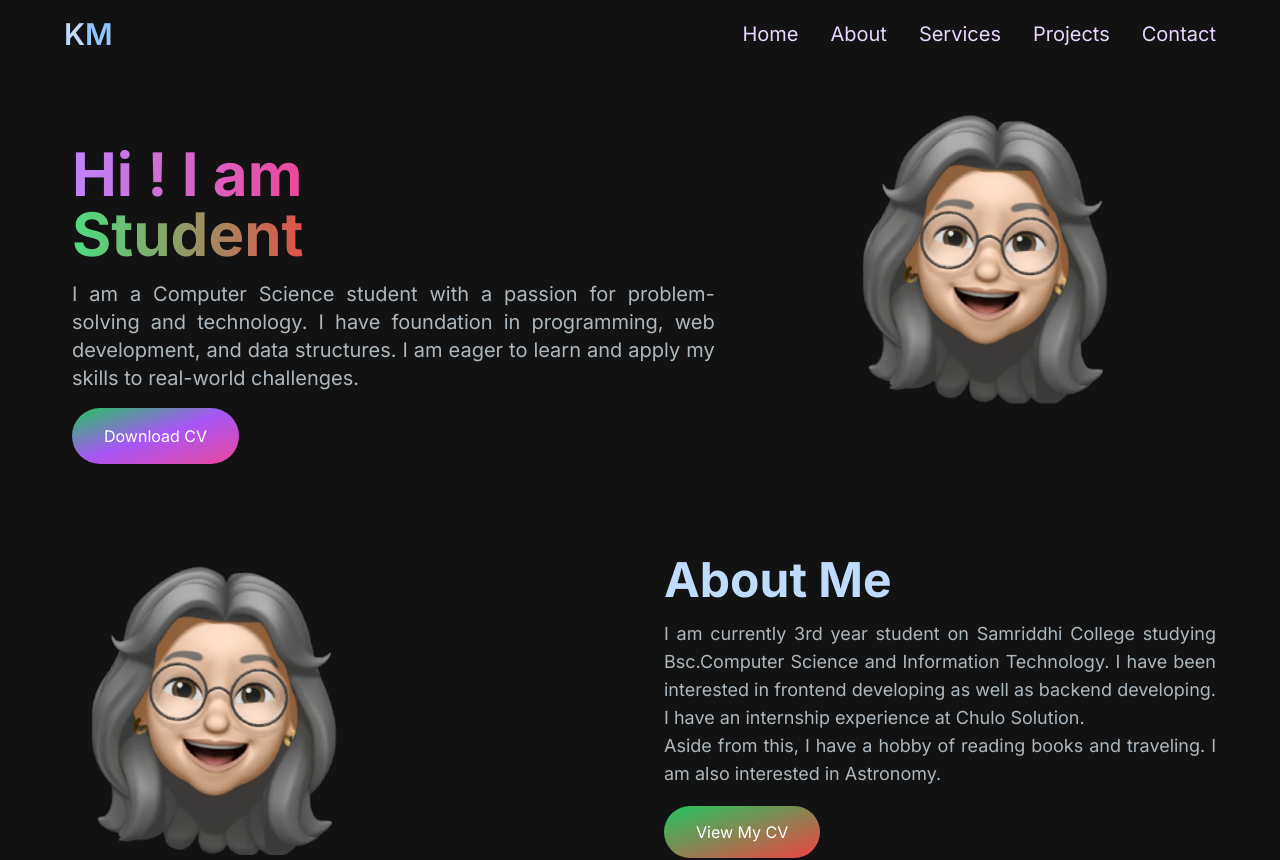
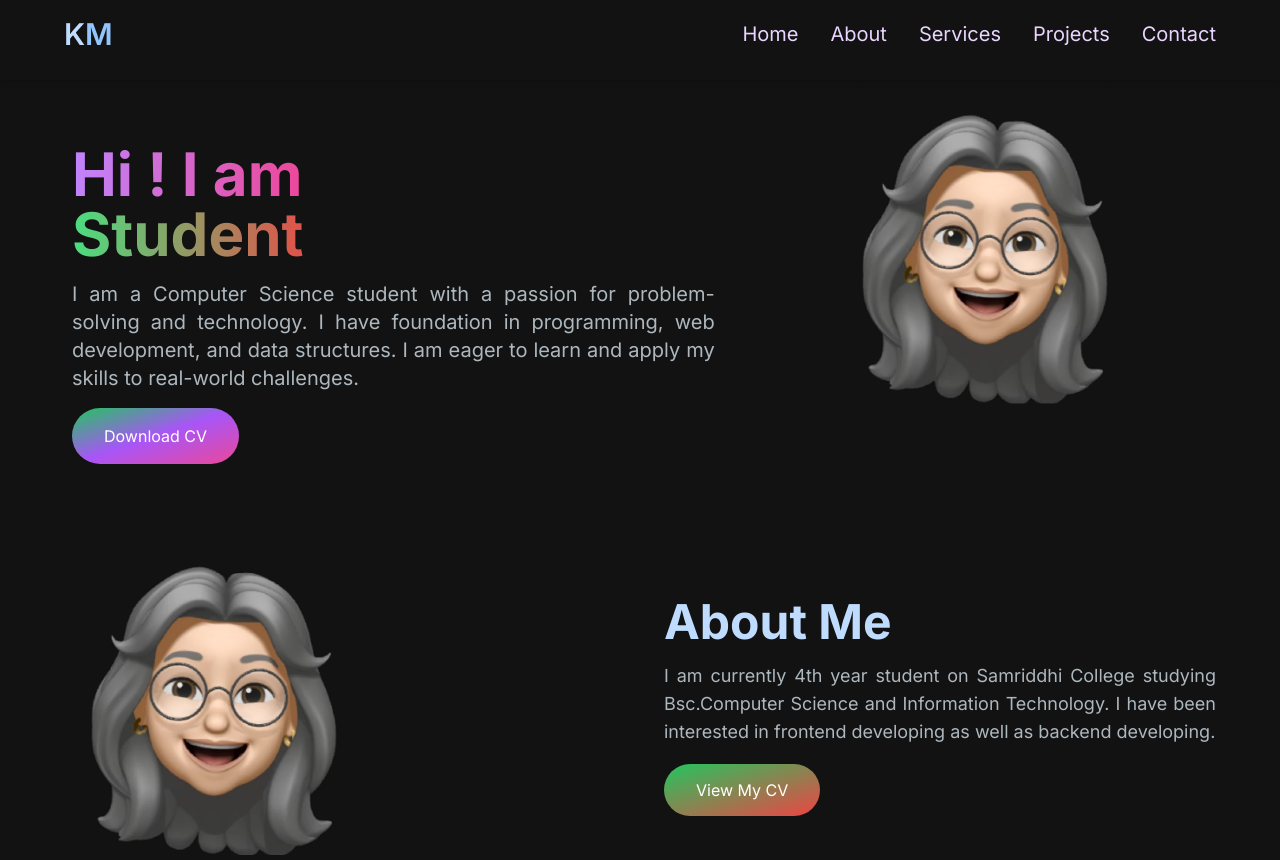
Before and after one commit to krimamadhikarmi/Portfolio, a Next.js app: page / in a window 1280 px wide. Shown: the top 860 px of the page. Built offline with nearby package versions, Linux system fonts and the light colour scheme.

Commit message:
fix lint error

```diff
--- a/src/app/_components/AboutMe.tsx
+++ b/src/app/_components/AboutMe.tsx
@@ -8,13 +8,9 @@ export function AboutMe() {
         <div>
           <h2 className="text-5xl font-bold text-blue-200 mb-4 mt-4">About Me</h2>
           <p className="text-base text-justify lg:text-lg text-[#ADB7BE] mb-8">
-            I am currently 3rd year student on Samriddhi College studying
+            I am currently 4th year student on Samriddhi College studying
             Bsc.Computer Science and Information Technology. I have been
-            interested in frontend developing as well as backend developing. I
-            have an internship experience at Chulo Solution.
-            <br/>
-              Aside from this, I have a hobby of reading books and traveling. I
-              am also interested in Astronomy.
+            interested in frontend developing as well as backend developing.
 
           </p>
           <Link
```
